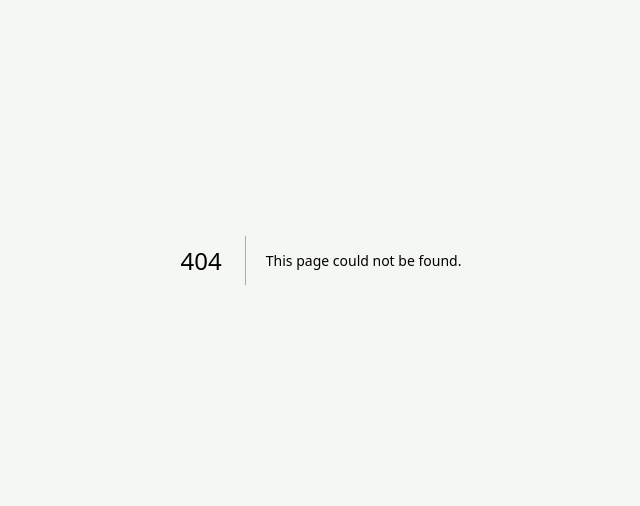
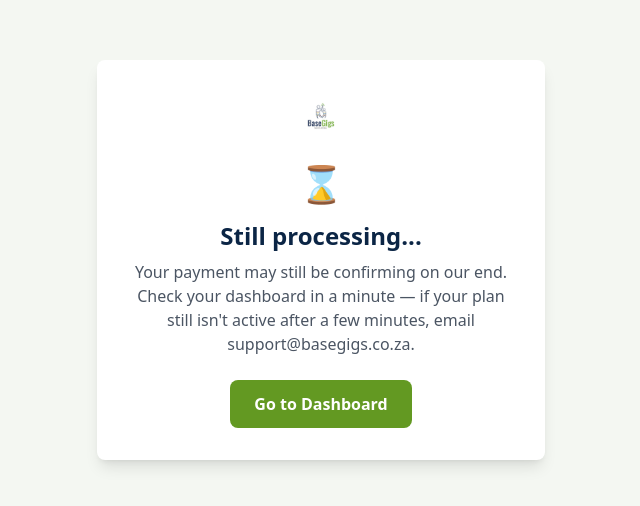
Before and after one commit to Sib222/basegigs, a Next.js app: page /payment-success in a window 1280 px wide. Before the commit this address had no page. Shown: the part 140-646 px from the top of the page, without its empty margins (319-959 px from the left). Built offline with nearby package versions, Linux system fonts and the light colour scheme.

Commit message:
Create page.tsx

```diff
--- /dev/null
+++ b/app/payment-success/page.tsx
@@ -0,0 +1,122 @@
+'use client'
+
+import { Suspense, useEffect, useState } from 'react'
+import { useSearchParams } from 'next/navigation'
+import Link from 'next/link'
+
+const PLAN_LABELS: Record<string, string> = {
+  pay_per_gig: 'Pay-Per-Gig',
+  starter: 'Starter',
+  professional: 'Professional',
+}
+
+function PaymentSuccessContent() {
+  const searchParams = useSearchParams()
+  const ref = searchParams.get('ref')
+  const [status, setStatus] = useState<'checking' | 'completed' | 'timeout'>('checking')
+  const [planKey, setPlanKey] = useState<string | null>(null)
+
+  useEffect(() => {
+    if (!ref) {
+      setStatus('timeout')
+      return
+    }
+
+    let attempts = 0
+    const maxAttempts = 15
+    let cancelled = false
+
+    const poll = async () => {
+      attempts++
+      try {
+        const res = await fetch(`/api/checkout-status?ref=${ref}`)
+        const data = await res.json()
+        if (cancelled) return
+
+        if (data.status === 'completed') {
+          setPlanKey(data.plan_key)
+          setStatus('completed')
+          return
+        }
+      } catch (err) {
+        console.error('Error checking payment status:', err)
+      }
+
+      if (attempts >= maxAttempts) {
+        setStatus('timeout')
+        return
+      }
+
+      setTimeout(poll, 1500)
+    }
+
+    poll()
+
+    return () => {
+      cancelled = true
+    }
+  }, [ref])
+
+  return (
+    <div className="min-h-screen bg-sage flex items-center justify-center p-4">
+      <div className="bg-white rounded-lg shadow-lg p-8 max-w-md w-full text-center">
+        <img src="/logo.png" alt="BaseGigs Logo" className="h-12 w-auto mx-auto mb-6" />
+
+        {status === 'checking' && (
+          <>
+            <div className="text-4xl mb-4">⏳</div>
+            <h1 className="text-2xl font-bold text-secondary mb-2">Confirming your payment...</h1>
+            <p className="text-gray-600">This usually only takes a few seconds.</p>
+          </>
+        )}
+
+        {status === 'completed' && (
+          <>
+            <div className="text-4xl mb-4">🎉</div>
+            <h1 className="text-2xl font-bold text-secondary mb-2">Payment successful!</h1>
+            <p className="text-gray-600 mb-6">
+              Your {PLAN_LABELS[planKey || ''] || 'plan'} is now active. You can start posting gigs right away.
+            </p>
+            <Link
+              href="/dashboard/client"
+              className="inline-block px-6 py-3 bg-primary text-white rounded-lg hover:bg-primary-dark font-semibold transition-colors"
+            >
+              Go to Dashboard
+            </Link>
+          </>
+        )}
+
+        {status === 'timeout' && (
+          <>
+            <div className="text-4xl mb-4">⌛</div>
+            <h1 className="text-2xl font-bold text-secondary mb-2">Still processing...</h1>
+            <p className="text-gray-600 mb-6">
+              Your payment may still be confirming on our end. Check your dashboard in a minute — if your plan
+              still isn&apos;t active after a few minutes, email support@basegigs.co.za.
+            </p>
+            <Link
+              href="/dashboard/client"
+              className="inline-block px-6 py-3 bg-primary text-white rounded-lg hover:bg-primary-dark font-semibold transition-colors"
+            >
+              Go to Dashboard
+            </Link>
+          </>
+        )}
+      </div>
+    </div>
+  )
+}
+
+export default function PaymentSuccessPage() {
+  return (
+    <Suspense
+      fallback={
+        <div className="min-h-screen flex items-center justify-center">
+          <div className="text-xl">Loading...</div>
+        </div>
+      }
+    >
+      <PaymentSuccessContent />
+    </Suspense>
+  )
+}
```
